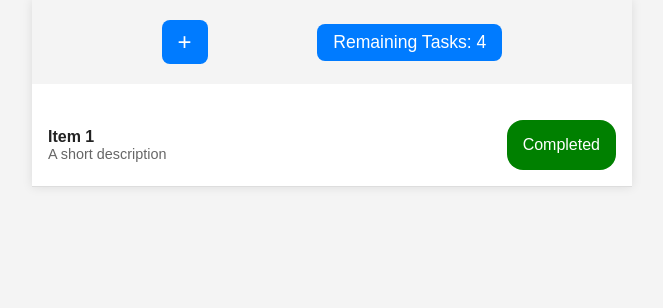
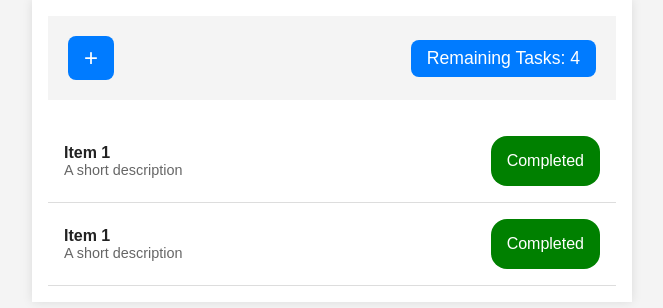
Before and after one commit to nicew1300/react-todo-app, a React (Vite) app: page / in a window 1280 px wide. Shown: the top 308 px of the page, without its empty margins (308-971 px from the left). Built offline with nearby package versions, Linux system fonts and the light colour scheme.

Commit message:
Refactor CSS styles for header layout and remove duplicate container styles; add additional TodoItem component in App

```diff
--- a/src/App.css
+++ b/src/App.css
@@ -1,13 +1,19 @@
+.container {
+  max-width: 600px;
+  margin: 0 auto;
+  background-color: #fff;
+  box-shadow: 0 0 10px rgba(0, 0, 0, 0.1);
+  padding: 1rem;
+}
+
 .header {
   background-color: #f4f4f4;
   color: #222;
   padding: 20px;
   text-align: center;
   display: flex;
-  justify-content: space-evenly;
+  justify-content: space-between;
   align-items: center;
-  width: 100%;
-  overflow: auto;
 }
 
 .new-task-btn {
@@ -26,13 +32,6 @@
   color: white;
   padding: 0.5rem 1rem;
   border-radius: 0.5rem;
-}
-
-.container {
-  max-width: 600px;
-  margin: 0 auto;
-  background-color: #fff;
-  box-shadow: 0 0 10px rgba(0, 0, 0, 0.1);
 }
 
 .todo-container {
@@ -57,7 +56,6 @@
 }
 
 .todo-title {
-  /* Make the title take up the remaining space */
   flex-grow: 1;
   margin-right: 1rem;
   font-weight: bold;
--- a/src/App.jsx
+++ b/src/App.jsx
@@ -7,6 +7,7 @@ function App() {
       <Header />
       <div className="todo-container">
         <TodoItem />
+        <TodoItem />
       </div>
     </div>
   );
```
